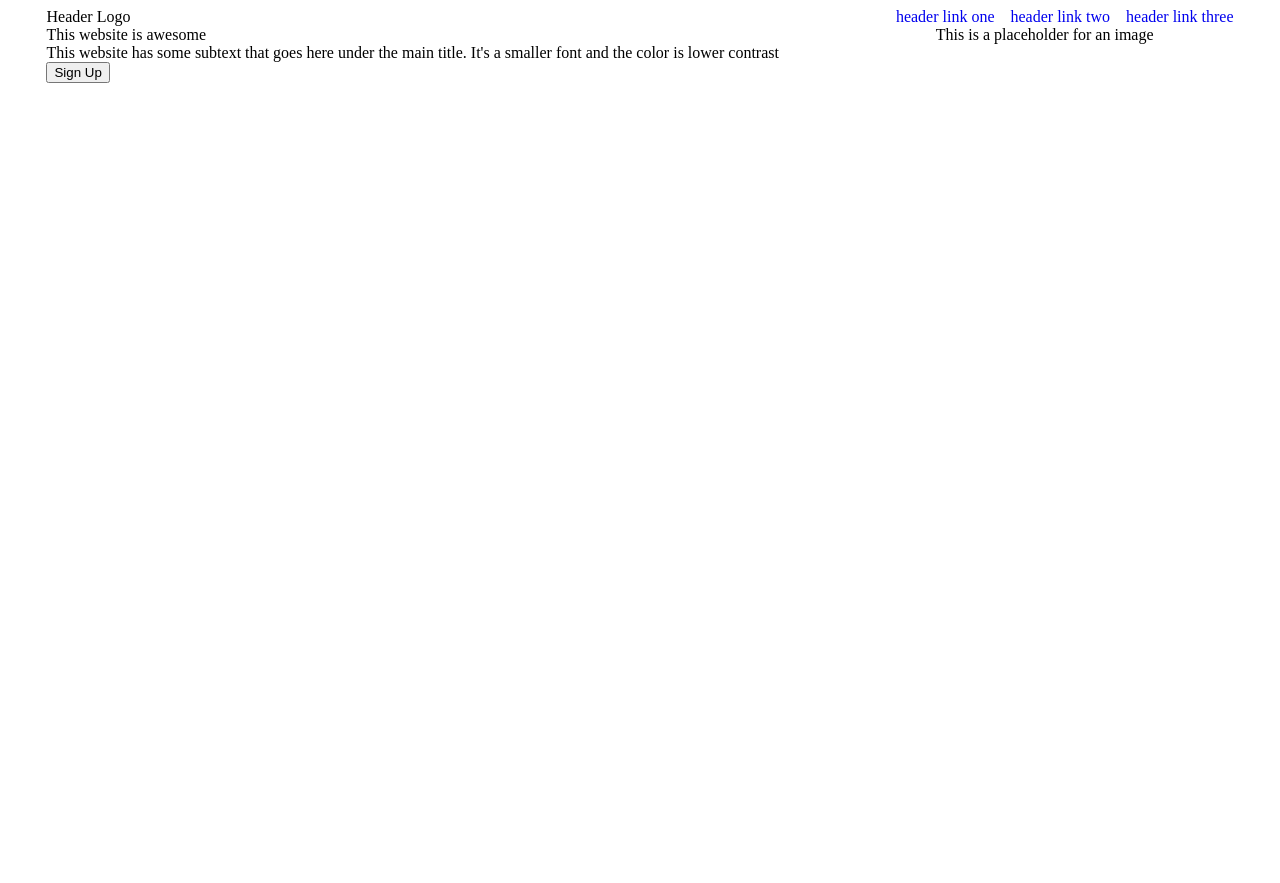
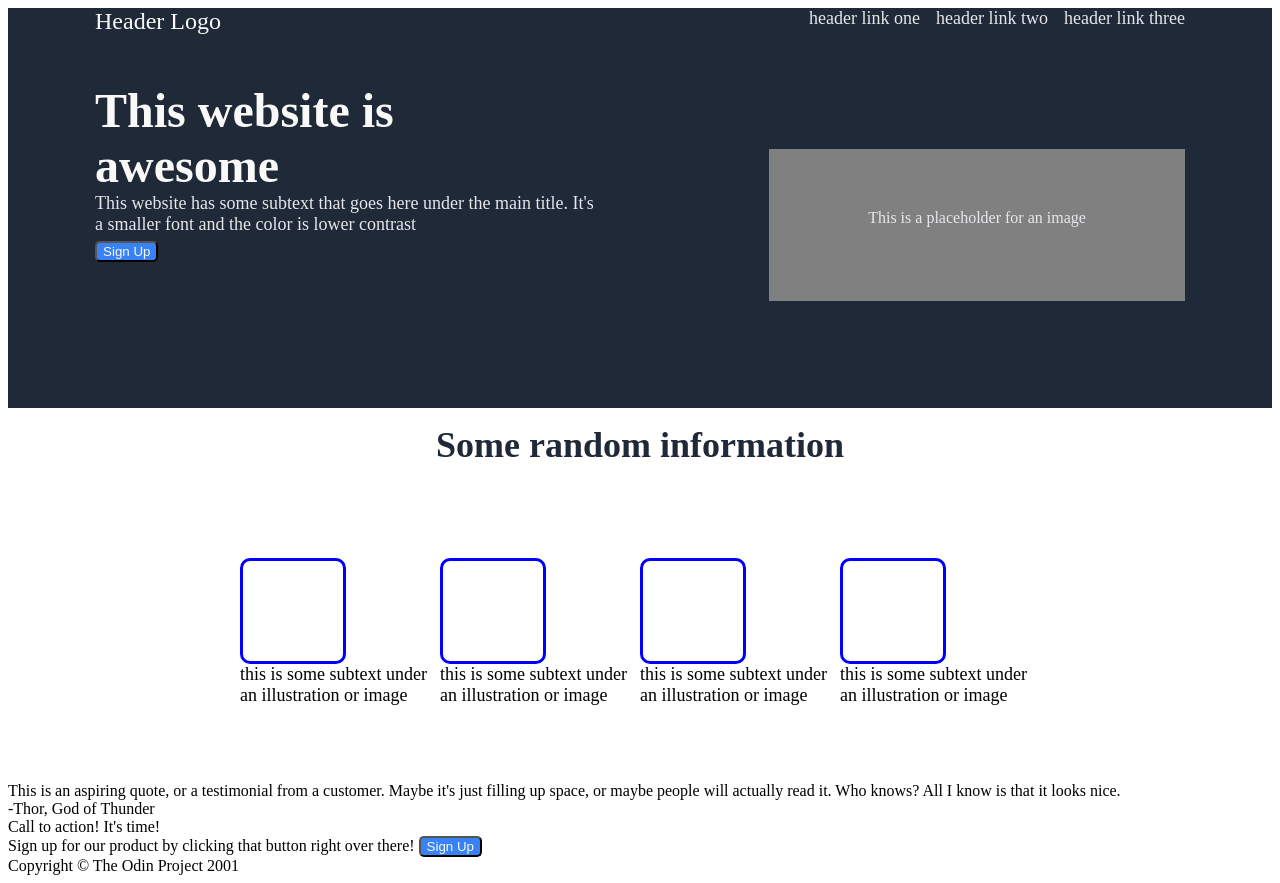
Before and after one commit to eokwudi/landing_page, a plain HTML site: page index.html in a window 1280 px wide. Before the commit the page ends 800 px from the top, so only its background shows below. Drawn offline with Linux system fonts and the light colour scheme.

Commit message:
Format top and middle

```diff
--- a/index.html
+++ b/index.html
@@ -11,7 +11,7 @@
     <body>
         <div class="content">
             <div class="top">
-                <div class="logo">Header Logo <div>This website is awesome</div> <div>This website has some subtext that goes here under the main title. It's a smaller font and the color is lower contrast</div>
+                <div class="logo">Header Logo <div class="website">This website is awesome</div> <div class="sub">This website has some subtext that goes here under the main title. It's a smaller font and the color is lower contrast</div>
                 <button>Sign Up</button>
                 </div>
                 <div class="lists">
@@ -24,8 +24,41 @@
                 </div>
             </div>
             <div class="middle">
-
+                <div class="headone">Some random information</div>
+                    <div class="pictures">
+                        <div class="info">
+                            <div class="box"></div>
+                            <div class="text">this is some subtext under an illustration or image</div>
+                        </div>
+                    <div class="info">
+                        <div class="box"></div>
+                        <div class="text">this is some subtext under an illustration or image</div>
+                    </div>
+                    <div class="info">
+                        <div class="box"></div>
+                        <div class="text">this is some subtext under an illustration or image</div>
+                    </div>
+                    <div class="info">
+                        <div class="box"></div>
+                        <div class="text">this is some subtext under an illustration or image</div>
+                    </div>
+                </div>
+            </div>
+            <div class="next_middle">
+                <div class="quote"> This is an aspiring quote, or a testimonial from a customer. Maybe it's just filling up space, or maybe
+                    people will actually read it. Who knows? All I know is that it looks nice.
+                </div>
+                <div class="author">-Thor, God of Thunder</div>
+            </div>
+            <div class="last">
+                <div class="news">
+                    <div class="alert">Call to action! It's time!</div>
+                    <div class="Sign">Sign up for our product by clicking that button right over there!
+                        <button>Sign Up</button>
+                    </div>
+                </div>
             </div>
         </div>
+        <div class="footer">Copyright &copy; The Odin Project 2001</div>
     </body>
 </html>
--- a/style.css
+++ b/style.css
@@ -2,6 +2,37 @@
 .top {
     display: flex;
     justify-content: space-around;
+    background-color: #1F2937;
+    height: 400px;
+}
+
+.logo {
+    font-size: 24px;
+    padding-bottom: 16px;
+    color:#F9FAF8;
+}
+
+.website {
+    padding-top: 48px;
+    font-size: 48px;
+    font-weight: bolder;
+    color: #F9FAF8;
+    max-width: 300px;
+}
+
+.sub {
+    font-size: 18px;
+    max-width: 500px;
+    color: #E5E7EB;
+}
+
+.place {
+    background-color: #808080;
+    color: #E5E7EB;
+    text-align: center;
+    height: 32px;
+    padding: 60px;
+    margin-top: 120px;
 }
 
 ul {
@@ -9,12 +40,49 @@ ul {
     display: flex;
     margin: 0;
     gap: 16px;
+    font-size: 18px;
 }
 
 a {
+    color: #E5E7EB;
     text-decoration: none;
 }
 
 .place {
     text-align: center;
 }
+
+button {
+    background-color: #3882F6;
+    color: #F9FAF8;
+    border-radius: 5px;
+}
+
+.headone {
+    text-align: center;
+    font-size: 36px;
+    font-weight: bolder;
+    color: #1F2937;
+    margin: 16px;
+}
+
+.pictures {
+    display: flex;
+    justify-content: center;
+    align-items: center;
+    height: 300px;
+}
+
+.box {
+    border: solid;
+    height: 100px;
+    width: 100px;
+    border-radius: 10px;
+    border-color: blue;
+}
+
+.text {
+    max-height: 200px;
+    max-width: 200px;
+    font-size: 18px;
+}
```
